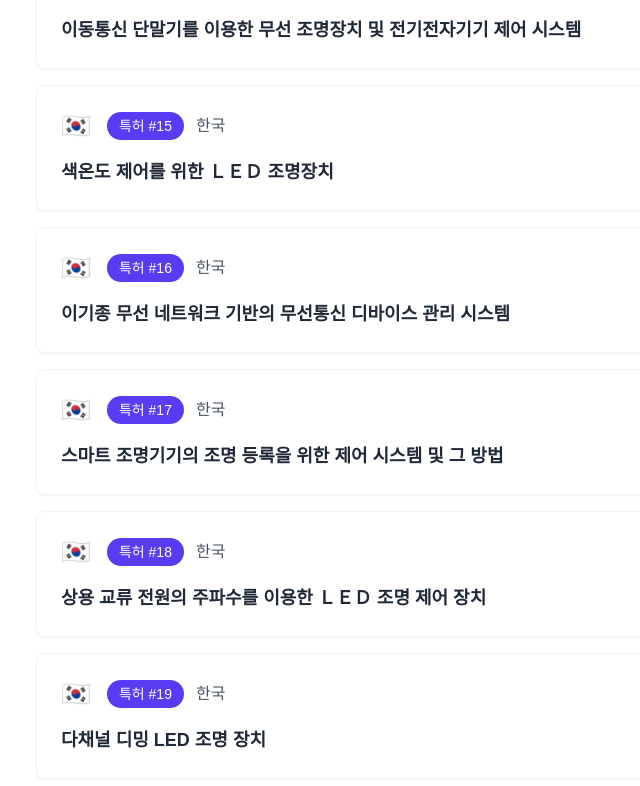
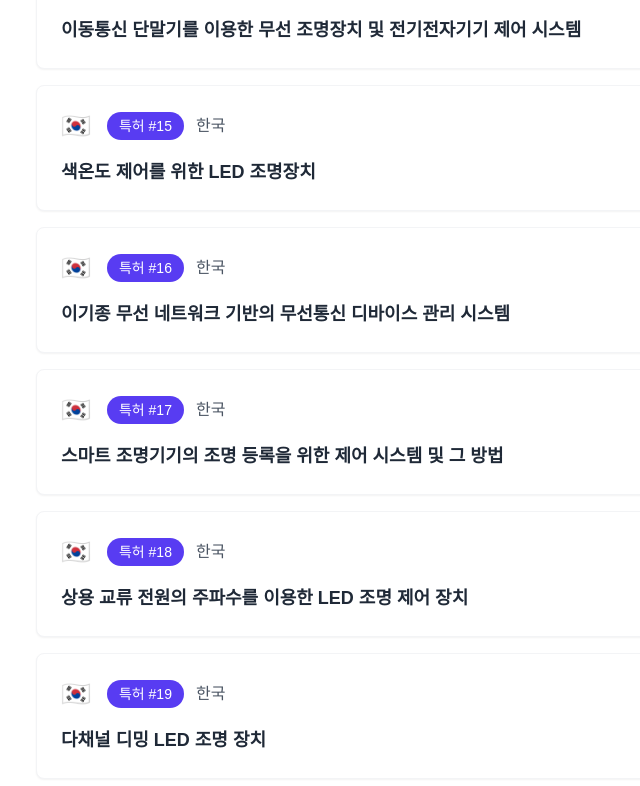
Before and after one commit to xlxhollywood/merlotlab-b2b, a Next.js app: page /about in a window 1280 px wide. Shown: the part 5105-5891 px from the top of the page, without its empty margins (28-668 px from the left). Built offline with nearby package versions, Linux system fonts and the light colour scheme.

Commit message:
Fix: correct special characters in patent titles on about page

```diff
--- a/src/app/about/page.tsx
+++ b/src/app/about/page.tsx
@@ -51,10 +51,10 @@ const domesticPatents = [
   { number: "특허 #12", title: "LED 조명용 기판 구조", country: "한국", flag: "🇰🇷" },
   { number: "특허 #13", title: "이동통신 단말기를 이용한 무선 조명장치 및 전기전자기기 제어 시스템", country: "한국", flag: "🇰🇷" },
   { number: "특허 #14", title: "이동통신 단말기를 이용한 무선 조명장치 및 전기전자기기 제어 시스템", country: "한국", flag: "🇰🇷" },
-  { number: "특허 #15", title: "색온도 제어를 위한 ＬＥＤ 조명장치", country: "한국", flag: "🇰🇷" },
+  { number: "특허 #15", title: "색온도 제어를 위한 LED 조명장치", country: "한국", flag: "🇰🇷" },
   { number: "특허 #16", title: "이기종 무선 네트워크 기반의 무선통신 디바이스 관리 시스템", country: "한국", flag: "🇰🇷" },
   { number: "특허 #17", title: "스마트 조명기기의 조명 등록을 위한 제어 시스템 및 그 방법", country: "한국", flag: "🇰🇷" },
-  { number: "특허 #18", title: "상용 교류 전원의 주파수를 이용한 ＬＥＤ 조명 제어 장치", country: "한국", flag: "🇰🇷" },
+  { number: "특허 #18", title: "상용 교류 전원의 주파수를 이용한 LED 조명 제어 장치", country: "한국", flag: "🇰🇷" },
   { number: "특허 #19", title: "다채널 디밍 LED 조명 장치", country: "한국", flag: "🇰🇷" }
 ]
 
```
